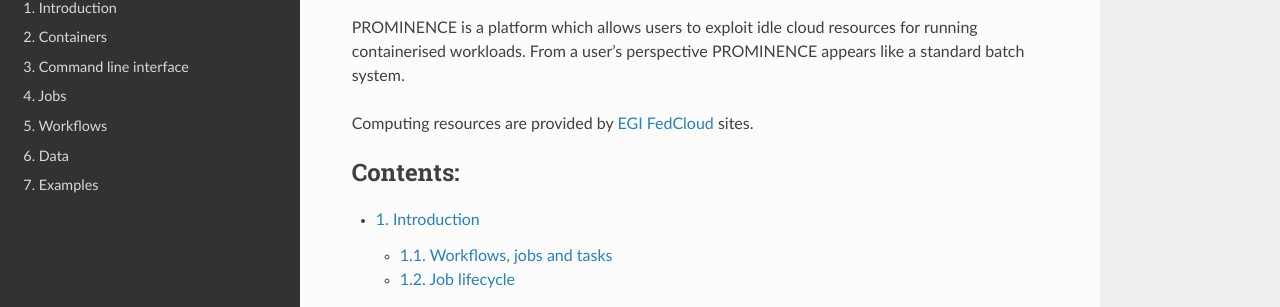
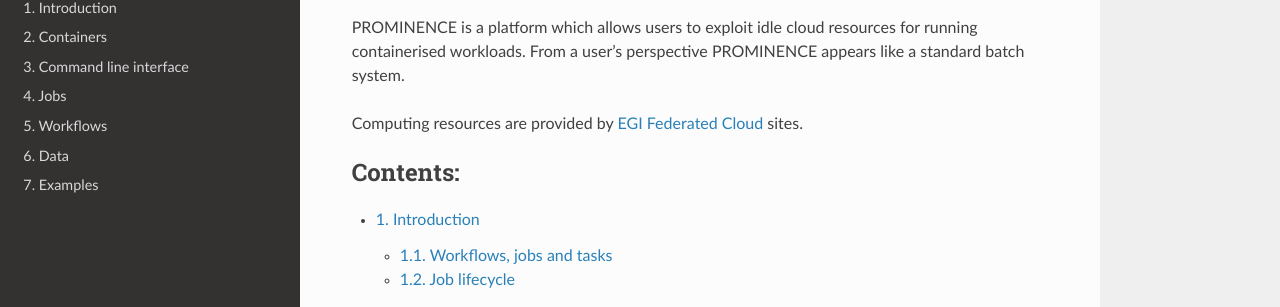
Before and after one commit to prominence-eosc/docs-eosc, a Sphinx documentation site: the page built from source/index.rst, in a window 1280 px wide and 900 px high. Shown: the part 144-451 px from the top of the window. Built offline with Sphinx 7.4.7 and the Read the Docs theme 2.0.0, drawn with Linux system fonts in a browser that asks for light colours.

Commit message:
Minor change

```diff
--- a/source/index.rst
+++ b/source/index.rst
@@ -8,7 +8,7 @@
 
 PROMINENCE is a platform which allows users to exploit idle cloud resources for running containerised workloads. From a user's perspective PROMINENCE appears like a standard batch system.
 
-Computing resources are provided by `EGI FedCloud <https://www.egi.eu/federation/egi-federated-cloud/>`_ sites.
+Computing resources are provided by `EGI Federated Cloud <https://www.egi.eu/federation/egi-federated-cloud/>`_ sites.
 
 .. toctree::
    :numbered:
```
